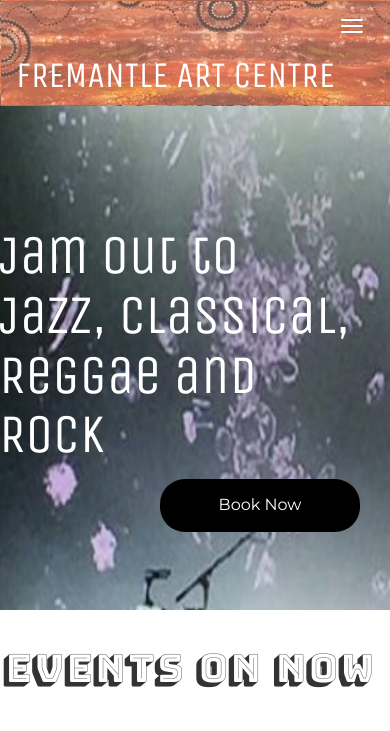
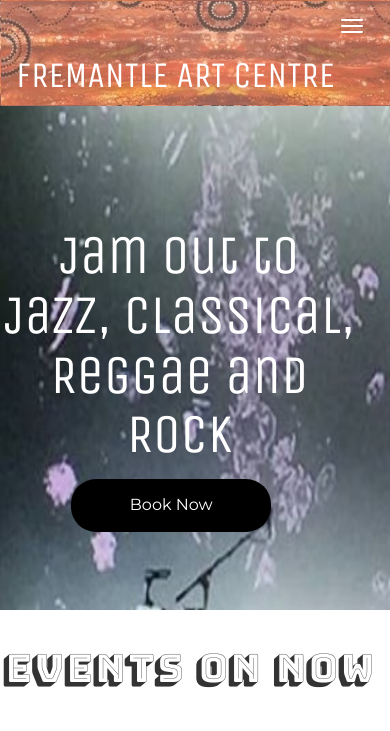
Before and after one commit to siobhannB/Website-Project, a PHP site: page / in a window 390 px wide; the page is wider, and only the part inside the window is pictured. Shown: the top 731 px of that part. Run offline with PHP 8.4, Linux system fonts and the light colour scheme; some web fonts are replaced.

Commit message:
Update style.css

```diff
--- a/style.css
+++ b/style.css
@@ -1,5 +1,8 @@
-body{
+html,body{
 font-size:16px;
+    margin:0;
+    padding:0;
+    overflow-x:hidden;
 }
 
 .navbar{
@@ -49,7 +52,6 @@ a:hover{
 
 .herobg h1{
     font-family: 'Unica One', cursive;
-    float:right;
     color:#ffff;
     width:361px;
     font-size:3.4em;
@@ -57,6 +59,7 @@ a:hover{
     margin-top:100px;
     text-align:left;
     padding-bottom:1%;
+
 
 }
 
@@ -76,7 +79,8 @@ a:hover{
     width: 200px;
     height:100x;
     border-radius:25px;
-    float:right;
+    margin-left:20%;
+
 }
 
 
@@ -234,9 +238,10 @@ p#date3{
 
 .creativitybg h6{
      font-family: 'Bungee Shade', cursive;
-    font-size: 4.0em;
+    font-size: 3.0em;
     padding-top: 10%;
     color:white;
+
 
 
 
@@ -363,9 +368,51 @@ p#contactinfo{
 
 }
 
+
+@media screen and (max-width: 1200px){
+
+      .herobg h1{
+        text-align:center;
+    }
+}
+
+
+
 @media screen and (max-width: 1200px){
 
       .historyblock{
         text-align:center;
     }
 }
+
+@media screen and (max-width: 1200px){
+
+      p#contactinfo{
+        text-align:center;
+    }
+}
+
+
+
+
+
+@media screen and (max-width: 1200px){
+
+      #twitter{
+    float: none;
+    }
+}
+
+@media screen and (max-width: 1200px){
+
+      #facebook{
+    float: none;
+    }
+}
+
+@media screen and (max-width: 1200px){
+
+      #instagram{
+    float: none;
+    }
+}
```
